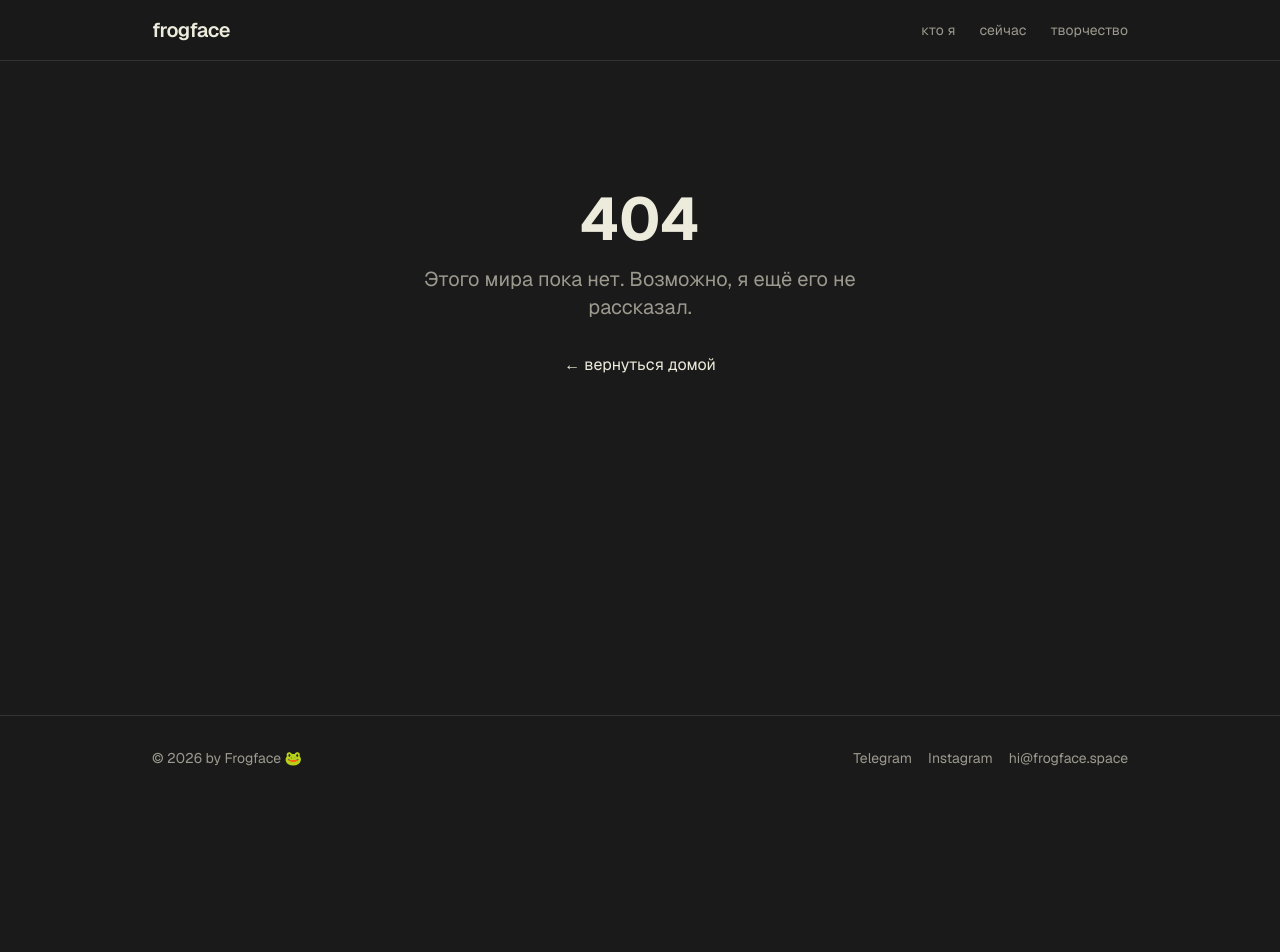
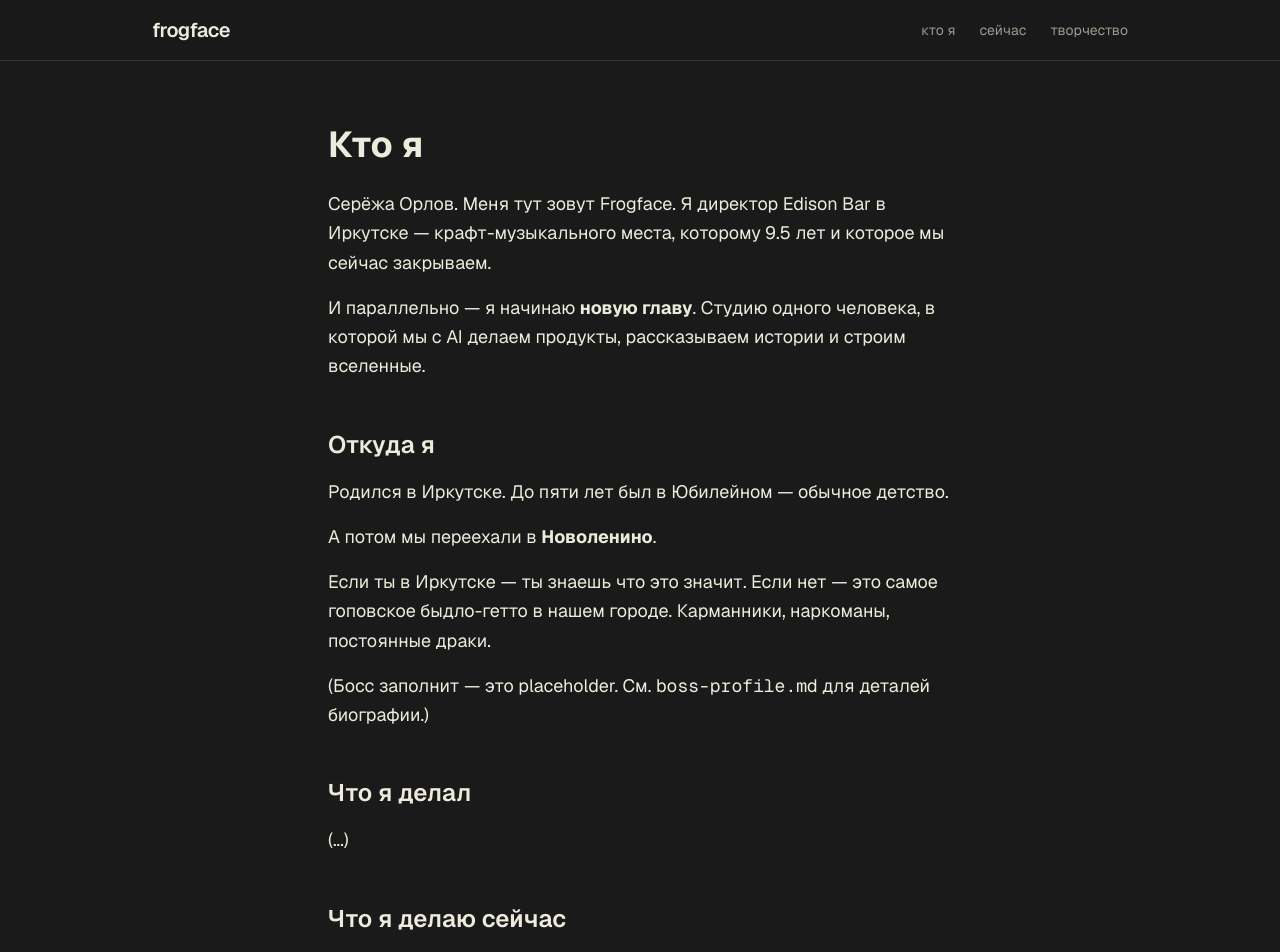
Before and after one commit to Frogface607/frogface-space, a Next.js app: page /about in a window 1280 px wide. Before the commit this address had no page. Shown: the top 952 px of the page. Before the commit the page ends 800 px from the top, so only its background shows below. Built offline with nearby package versions, Linux system fonts and the light colour scheme.

Commit message:
feat: /about page with MDX biography (placeholder content)

```diff
--- /dev/null
+++ b/app/about/page.tsx
@@ -0,0 +1,21 @@
+import fs from 'node:fs/promises';
+import path from 'node:path';
+import { notFound } from 'next/navigation';
+import { MDXRemote } from 'next-mdx-remote/rsc';
+
+export const metadata = {
+  title: 'Кто я — Frogface',
+  description: 'Серёжа Орлов. Frogface — это я.',
+};
+
+export default async function AboutPage() {
+  const filePath = path.join(process.cwd(), 'content', 'about.mdx');
+  const source = await fs.readFile(filePath, 'utf-8').catch(() => null);
+  if (source === null) notFound();
+
+  return (
+    <article className="max-w-2xl mx-auto px-6 py-16 prose-frogface">
+      <MDXRemote source={source} />
+    </article>
+  );
+}
--- /dev/null
+++ b/content/about.mdx
@@ -0,0 +1,27 @@
+# Кто я
+
+Серёжа Орлов. Меня тут зовут Frogface. Я директор Edison Bar в Иркутске — крафт-музыкального места, которому 9.5 лет и которое мы сейчас закрываем.
+
+И параллельно — я начинаю **новую главу**. Студию одного человека, в которой мы с AI делаем продукты, рассказываем истории и строим вселенные.
+
+## Откуда я
+
+Родился в Иркутске. До пяти лет был в Юбилейном — обычное детство.
+
+А потом мы переехали в **Новоленино**.
+
+Если ты в Иркутске — ты знаешь что это значит. Если нет — это самое гоповское быдло-гетто в нашем городе. Карманники, наркоманы, постоянные драки.
+
+(Босс заполнит — это placeholder. См. `boss-profile.md` для деталей биографии.)
+
+## Что я делал
+
+(...)
+
+## Что я делаю сейчас
+
+(...)
+
+## Если хочешь поработать
+
+Стучитесь сюда: [hi@frogface.space](mailto:hi@frogface.space) или в Telegram: [@sergeyorlove](https://t.me/sergeyorlove)
```
